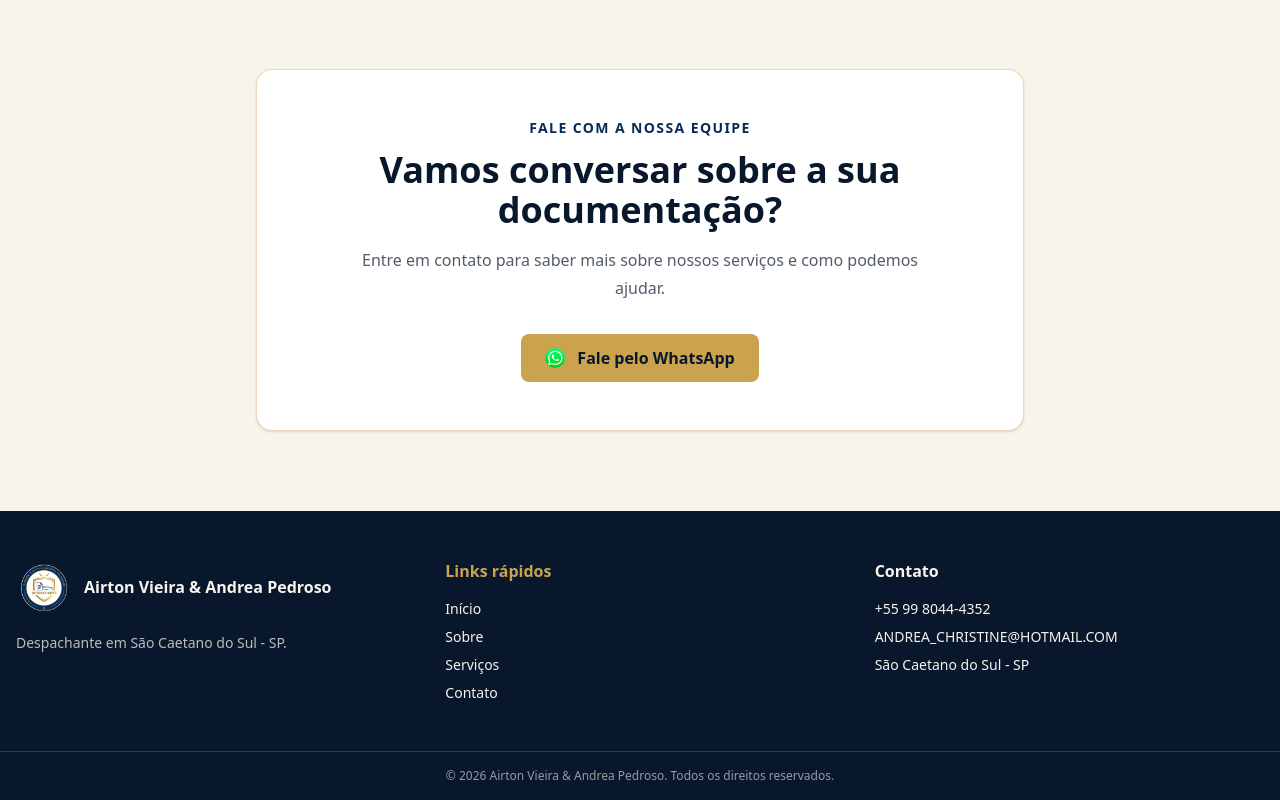
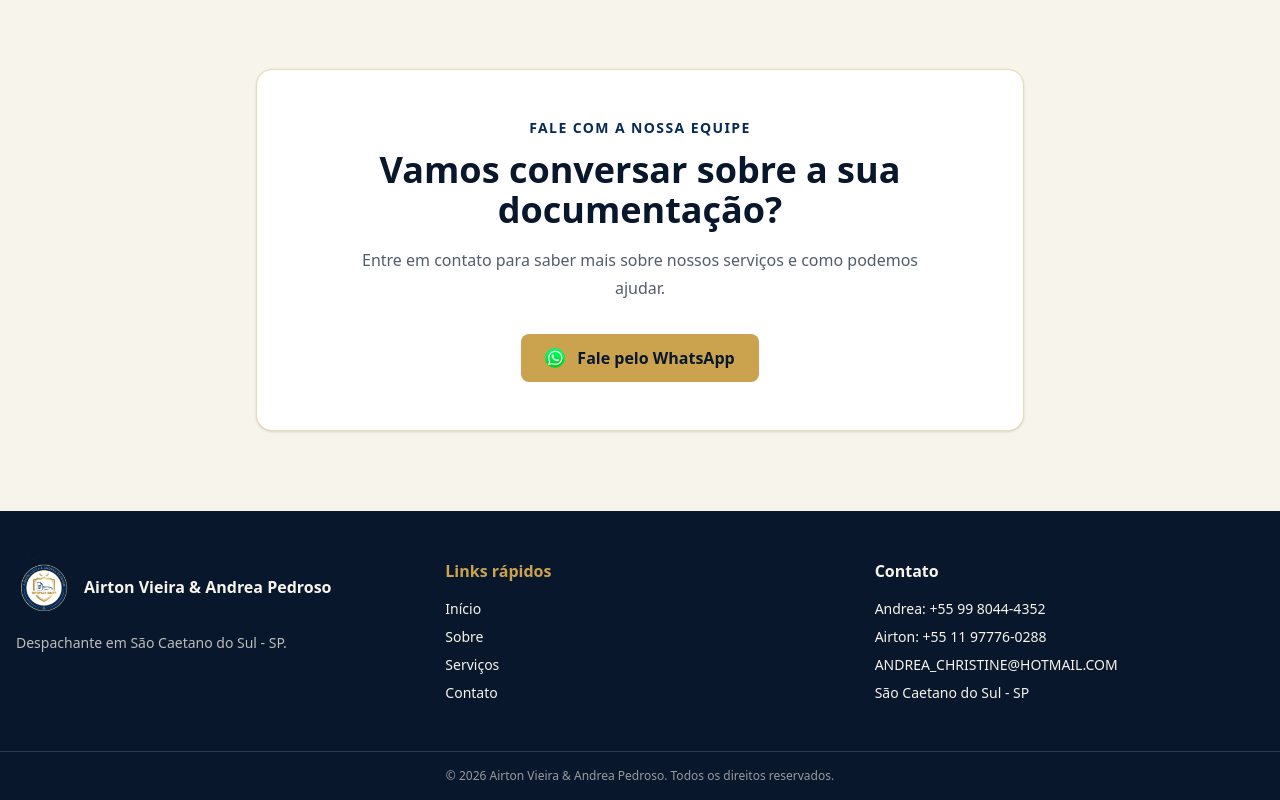
Before and after one commit to mateuscampesato/AADespachante-website, a React (Vite) app: page / in a window 1280 px wide. Shown: the part 1665-2465 px from the top of the page. Built offline with nearby package versions, Linux system fonts and the light colour scheme.

Commit message:
Update contact details

```diff
--- a/src/Contato.jsx
+++ b/src/Contato.jsx
@@ -9,7 +9,7 @@ function Contato() {
             Entre em contato para saber mais sobre nossos serviços e como
             podemos ajudar.
           </p>
-          <a href="https://wa.me/+559980444352"
+          <a href="https://wa.me/+5511980444352"
           target="_blank"
           rel="noreferrer"
           className="mt-8 inline-flex items-center justify-center gap-3 rounded-lg bg-gold px-6 py-3 font-semibold text-night transition-colors hover:bg-navy hover:text-ivory"
--- a/src/Footer.jsx
+++ b/src/Footer.jsx
@@ -1,5 +1,5 @@
 function Footer() {
-    return(
+  return (
     <footer className="bg-night text-ivory">
       <div className="mx-auto grid max-w-7xl gap-10 px-4 py-12 sm:grid-cols-2 lg:grid-cols-3">
         <div>
@@ -9,9 +9,7 @@ function Footer() {
               alt=""
               className="h-14 w-14 object-contain"
             />
-                        <p className="font-semibold">
-                            Airton Vieira & Andrea Pedroso
-                        </p>
+            <p className="font-semibold">Airton Vieira & Andrea Pedroso</p>
           </div>
           <p className="mt-4 max-w-sm text-sm leading-6 text-ivory/75">
             Despachante em São Caetano do Sul - SP.
@@ -20,18 +18,50 @@ function Footer() {
         <div>
           <h2 className="font-semibold text-gold">Links rápidos</h2>
           <ul className="mt-4 space-y-2 text-sm">
-                        <li><a className="hover:text-gold" href="#inicio">Início</a></li>
-                        <li><a className="hover:text-gold" href="#sobre">Sobre</a></li>
-                        <li><a className="hover:text-gold" href="#servicos">Serviços</a></li>
-                        <li><a className="hover:text-gold" href="#contato">Contato</a></li>
+            <li>
+              <a className="hover:text-gold" href="#inicio">
+                Início
+              </a>
+            </li>
+            <li>
+              <a className="hover:text-gold" href="#sobre">
+                Sobre
+              </a>
+            </li>
+            <li>
+              <a className="hover:text-gold" href="#servicos">
+                Serviços
+              </a>
+            </li>
+            <li>
+              <a className="hover:text-gold" href="#contato">
+                Contato
+              </a>
+            </li>
           </ul>
         </div>
 
         <div>
           <h2 className="font-semibold">Contato</h2>
           <ul className="mt-4 space-y-2 text-sm">
-                        <li><a className="hover:text-gold" href="https://wa.me/559980444352">+55 99 8044-4352</a></li>
-                        <li><a className="hover:text-gold" href="mailto:andrea_christine@hotmail.com ">ANDREA_CHRISTINE@HOTMAIL.COM</a></li>
+            <li>
+              <a className="hover:text-gold" href="https://wa.me/5511980444352">
+                Andrea: +55 99 8044-4352
+              </a>
+            </li>
+            <li>
+              <a className="hover:text-gold" href="https://wa.me/5511977760288">
+                Airton: +55 11 97776-0288
+              </a>
+            </li>
+            <li>
+              <a
+                className="hover:text-gold"
+                href="mailto:andrea_christine@hotmail.com "
+              >
+                ANDREA_CHRISTINE@HOTMAIL.COM
+              </a>
+            </li>
             <li>São Caetano do Sul - SP</li>
           </ul>
         </div>
@@ -39,8 +69,8 @@ function Footer() {
 
       <div className="border-t border-white/15">
         <p className="mx-auto max-w-7xl px-4 py-4 text-xs text-ivory/60 text-center">
-                    © {new Date().getFullYear()} Airton Vieira & Andrea Pedroso.
-                    Todos os direitos reservados.
+          © {new Date().getFullYear()} Airton Vieira & Andrea Pedroso. Todos os
+          direitos reservados.
         </p>
       </div>
     </footer>
```
Lines whose indentation alone changed are shown as unchanged.
